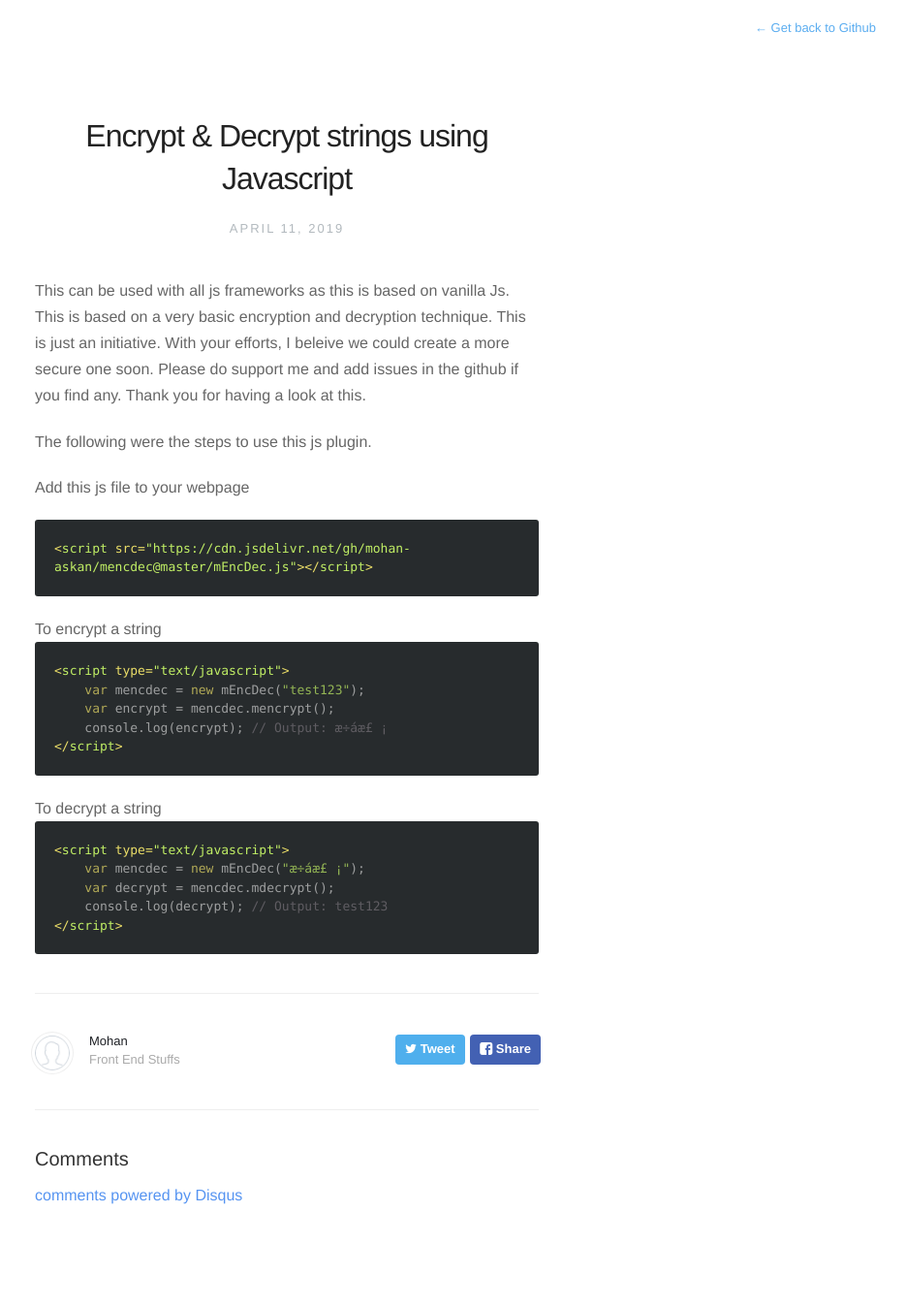
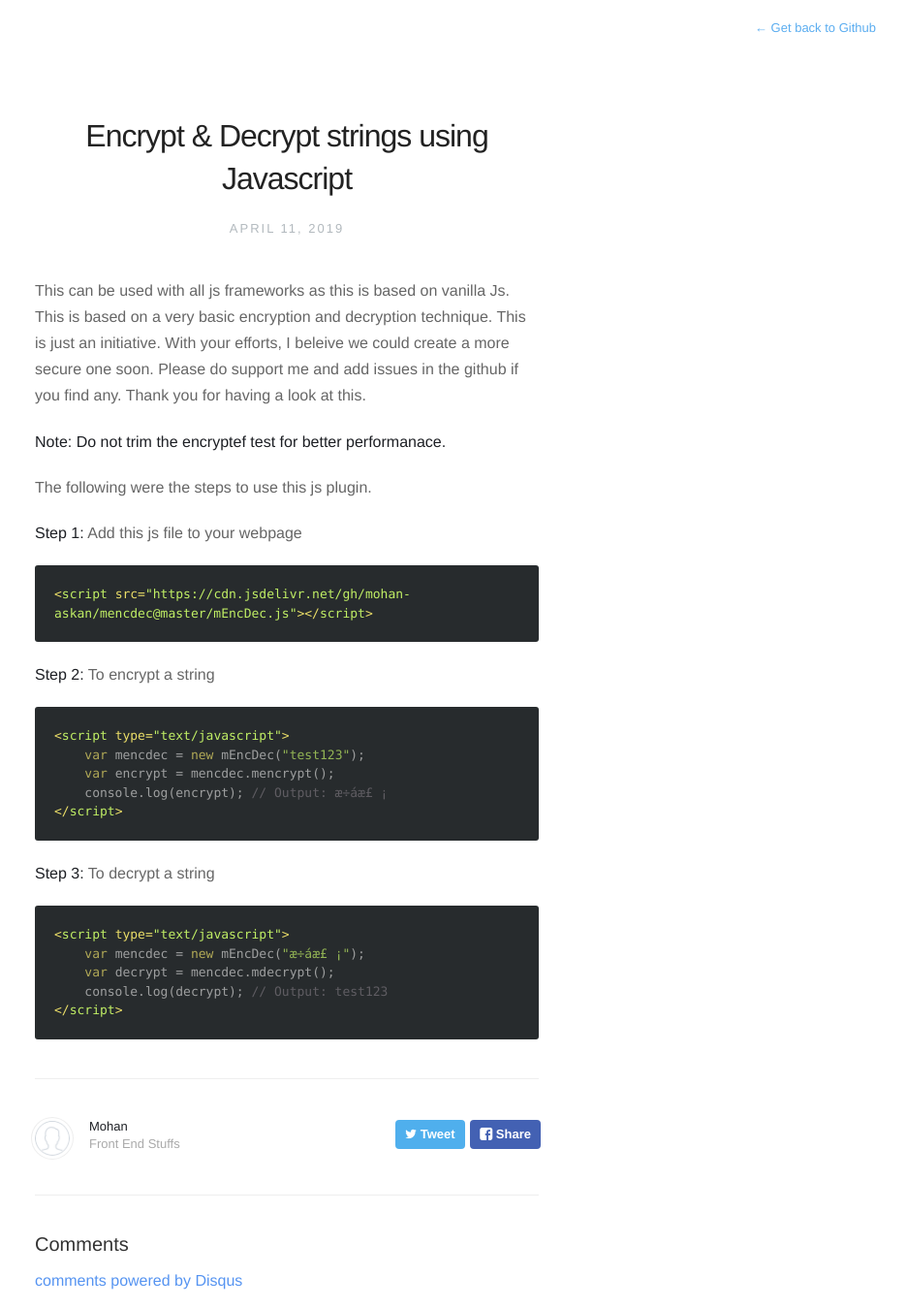
Before and after one commit to mohan-askan/mEncDec, a Jekyll site: the page built from index.html, in a window 1280 px wide. Shown: the whole page at 97% size, without its empty margins (344-1279 px from the left). Built offline with Jekyll 4.4.1, drawn with Linux system fonts in a browser that asks for light colours; nearby versions of some CDN libraries; the list of posts is cut into pages by our own code; comment, search, counter and statistics services are not loaded; before the commit the page ends 1261 px from its top, so only the background shows below that.

Commit message:
Update index.html

```diff
--- a/index.html
+++ b/index.html
@@ -6,14 +6,15 @@ description: Encryption & Decryption in Vanilla JS
 ---
 
 <p>This can be used with all js frameworks as this is based on vanilla Js. This is based on a very basic encryption and decryption technique. This is just an initiative. With your efforts, I beleive we could create a more secure one soon. Please do support me and add issues in the github if you find any. Thank you for having a look at this.</p>
+<p><b>Note: Do not trim the encryptef test for better performanace.</b></p>
 <p>The following were the steps to use this js plugin.</p>
-<p>Add this js file to your webpage</p>
+<p><b>Step 1:</b> Add this js file to your webpage</p>
 
 {% highlight html %}
 <script src="https://cdn.jsdelivr.net/gh/mohan-askan/mencdec@master/mEncDec.js"></script>
 {% endhighlight %}
 
-To encrypt a string
+<p><b>Step 2:</b> To encrypt a string</p>
 
 {% highlight html %}
 <script type="text/javascript">
@@ -23,7 +24,7 @@ To encrypt a string
 </script>
 {% endhighlight %}
 
-To decrypt a string
+<p><b>Step 3:</b> To decrypt a string</p>
 
 {% highlight html %}
 <script type="text/javascript">
```
